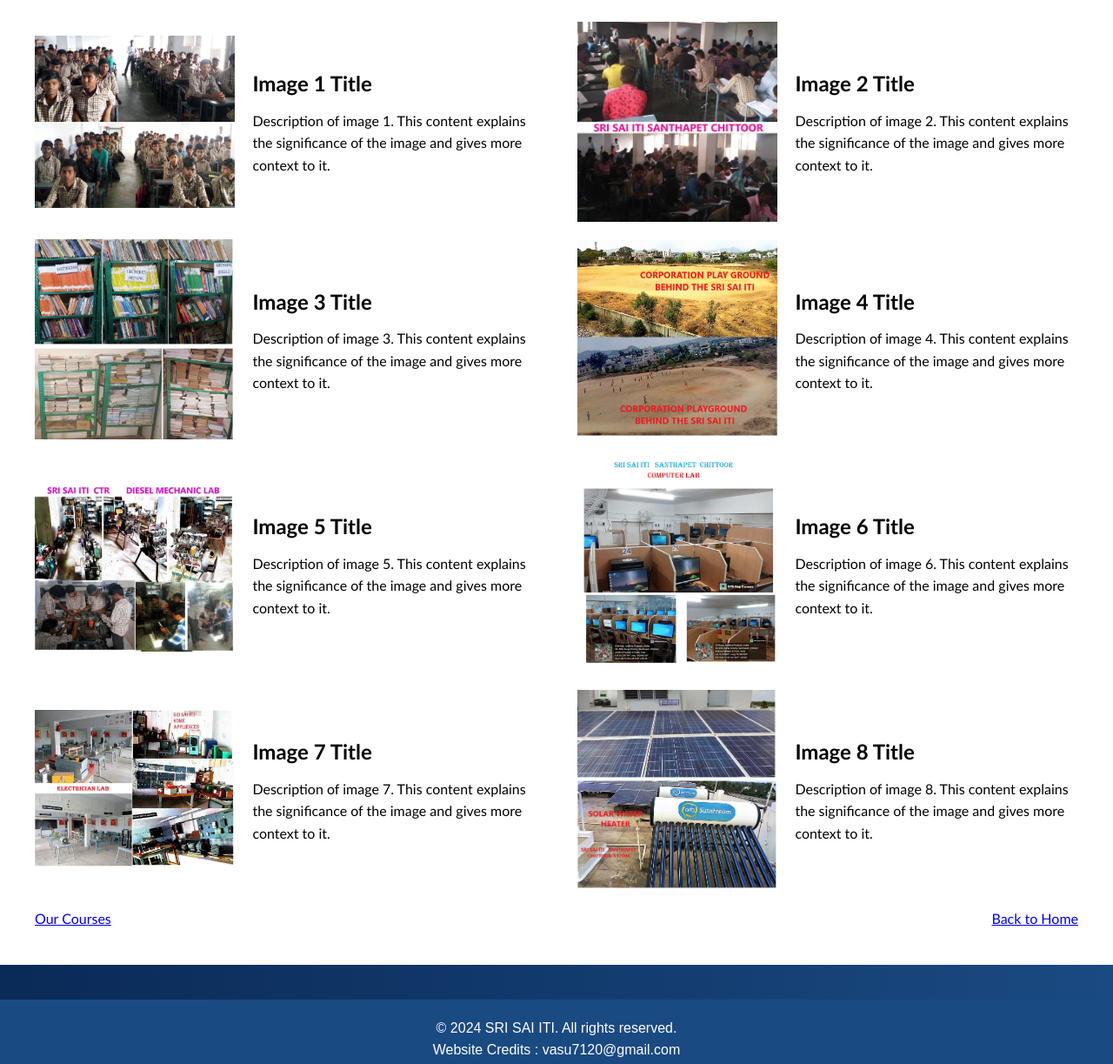
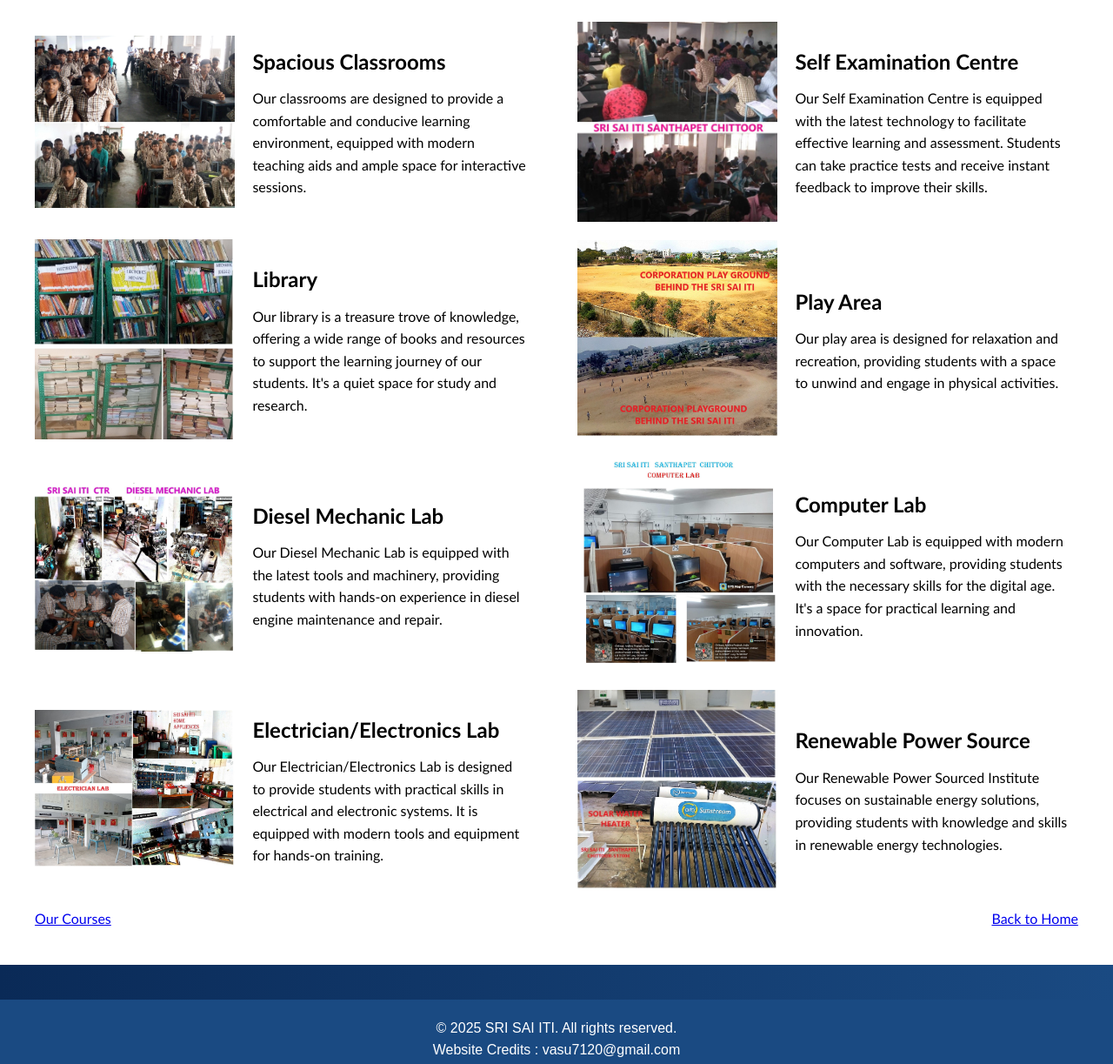
Before and after one commit to vasu-7120/sri_sai_iti, a plain HTML site: page about.html in a window 1280 px wide. Shown: the part 1140-2363 px from the top of the page at 87% size. Drawn offline with Linux system fonts and the light colour scheme.

Commit message:
Added image descriptions

```diff
--- a/about.html
+++ b/about.html
@@ -76,57 +76,57 @@
         <div class="image-item">
             <img src="assets/images/pic1.jpg" alt="Image 1" class="image">
             <div class="content">
-                <h3>Image 1 Title</h3>
-                <p>Description of image 1. This content explains the significance of the image and gives more context to it.</p>
+                <h3>Spacious Classrooms</h3>
+                <p>Our classrooms are designed to provide a comfortable and conducive learning environment, equipped with modern teaching aids and ample space for interactive sessions.</p>
             </div>
         </div>
         <div class="image-item">
             <img src="assets/images/pic2.jpg" alt="Image 2" class="image">
             <div class="content">
-                <h3>Image 2 Title</h3>
-                <p>Description of image 2. This content explains the significance of the image and gives more context to it.</p>
+                <h3>Self Examination Centre</h3>
+                <p>Our Self Examination Centre is equipped with the latest technology to facilitate effective learning and assessment. Students can take practice tests and receive instant feedback to improve their skills.</p>
             </div>
         </div>
         <div class="image-item">
             <img src="assets/images/pic3.jpg" alt="Image 3" class="image">
             <div class="content">
-                <h3>Image 3 Title</h3>
-                <p>Description of image 3. This content explains the significance of the image and gives more context to it.</p>
+                <h3>Library</h3>
+                <p>Our library is a treasure trove of knowledge, offering a wide range of books and resources to support the learning journey of our students. It's a quiet space for study and research.</p>
             </div>
         </div>
         <div class="image-item">
             <img src="assets/images/pic4.jpg" alt="Image 4" class="image">
             <div class="content">
-                <h3>Image 4 Title</h3>
-                <p>Description of image 4. This content explains the significance of the image and gives more context to it.</p>
+                <h3>Play Area</h3>
+                <p>Our play area is designed for relaxation and recreation, providing students with a space to unwind and engage in physical activities.</p>
             </div>
         </div>
         <div class="image-item">
             <img src="assets/images/pic5.jpg" alt="Image 5" class="image">
             <div class="content">
-                <h3>Image 5 Title</h3>
-                <p>Description of image 5. This content explains the significance of the image and gives more context to it.</p>
+                <h3>Diesel Mechanic Lab</h3>
+                <p>Our Diesel Mechanic Lab is equipped with the latest tools and machinery, providing students with hands-on experience in diesel engine maintenance and repair.</p>
             </div>
         </div>
         <div class="image-item">
             <img src="assets/images/pic6.jpg" alt="Image 6" class="image">
             <div class="content">
-                <h3>Image 6 Title</h3>
-                <p>Description of image 6. This content explains the significance of the image and gives more context to it.</p>
+                <h3>Computer Lab</h3>
+                <p>Our Computer Lab is equipped with modern computers and software, providing students with the necessary skills for the digital age. It's a space for practical learning and innovation.</p>
             </div>
         </div>
         <div class="image-item">
             <img src="assets/images/pic7.jpg" alt="Image 7" class="image">
             <div class="content">
-                <h3>Image 7 Title</h3>
-                <p>Description of image 7. This content explains the significance of the image and gives more context to it.</p>
+                <h3>Electrician/Electronics Lab</h3>
+                <p>Our Electrician/Electronics Lab is designed to provide students with practical skills in electrical and electronic systems. It is equipped with modern tools and equipment for hands-on training.</p>
             </div>
         </div>
         <div class="image-item">
             <img src="assets/images/pic8.jpg" alt="Image 8" class="image">
             <div class="content">
-                <h3>Image 8 Title</h3>
-                <p>Description of image 8. This content explains the significance of the image and gives more context to it.</p>
+                <h3>Renewable Power Source</h3>
+                <p>Our Renewable Power Sourced Institute focuses on sustainable energy solutions, providing students with knowledge and skills in renewable energy technologies.</p>
             </div>
         </div>
     <a href="courses.html">Our Courses</a>
@@ -135,7 +135,7 @@
 
     <!-- Footer -->
     <footer>
-        <p>&copy; 2024 SRI SAI ITI. All rights reserved.</p>
+        <p>&copy; 2025 SRI SAI ITI. All rights reserved.</p>
         <p class="lays">Website Credits : vasu7120@gmail.com</p>
     </footer>
 
```
Also changed, not shown: contact.html (+1 -1 lines), courses.html (+1 -1 lines), faculty.html (+1 -1 lines), fee-structure.html (+1 -1 lines), index.html (+1 -1 lines).
